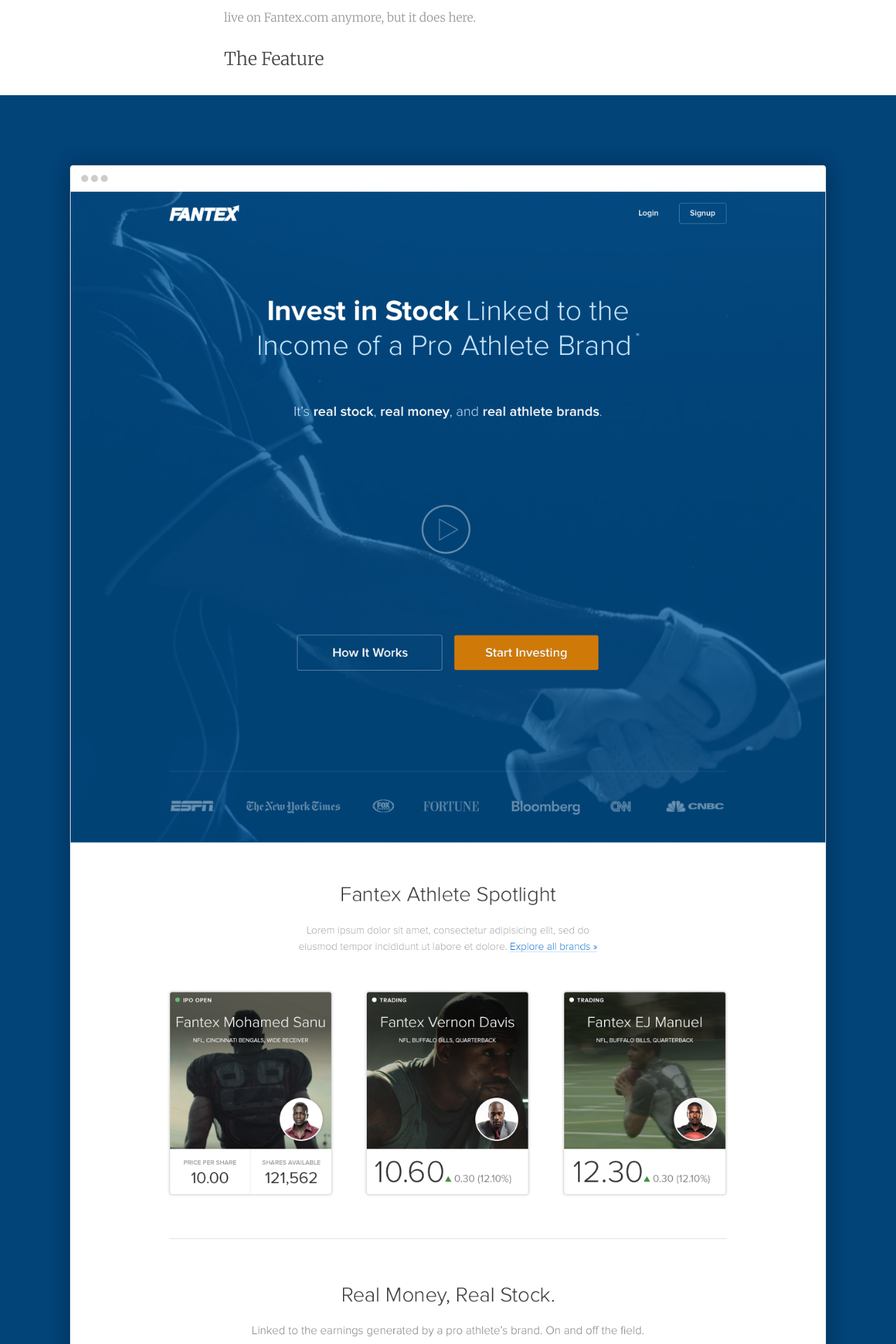
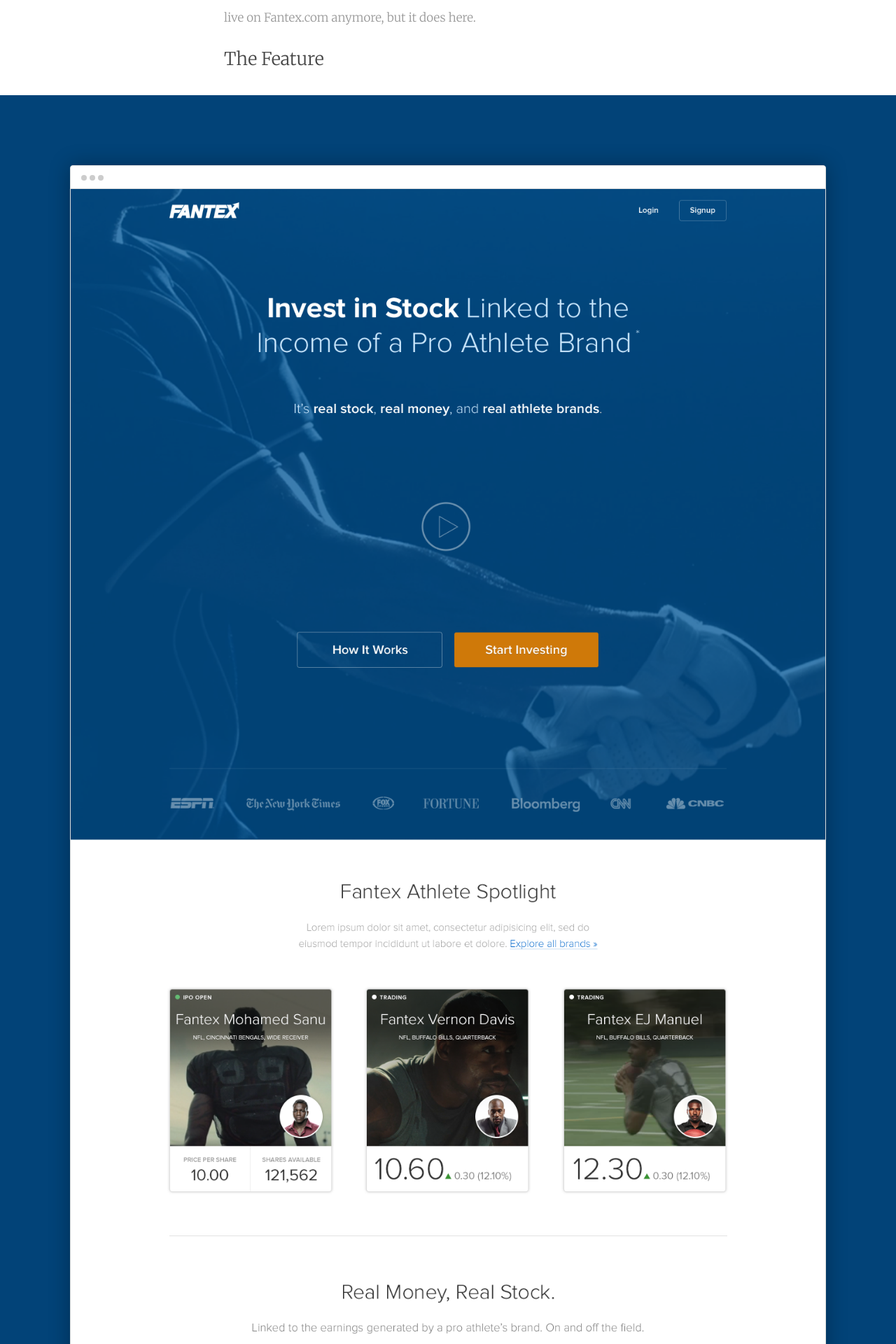
Before and after one commit to aaronrelph/aaronrelph.github.io, a Jekyll site: the page built from fantex.html, in a window 1280 px wide. Shown: the part 1957-3877 px from the top of the page at 70% size. Built offline with Jekyll 4.4.1, drawn with Linux system fonts in a browser that asks for light colours; nearby versions of some CDN libraries.

Commit message:
mobile browser bar

```diff
--- a/_sass/_base.scss
+++ b/_sass/_base.scss
@@ -22,15 +22,14 @@
   line-height: $base-line-height;
   font-weight: 300;
   color: $text-color;
+  background-size: cover;
 
   @include tablet {
     background: url(../aaron-relph.png) top center no-repeat;
-    background-size: cover;
   }
 
   @include desktop {
     background: url(../aaron-relph.png) top right no-repeat;
-    background-size: cover;
   }
 
   &.portfolio {
--- a/_sass/_layout.scss
+++ b/_sass/_layout.scss
@@ -284,14 +284,22 @@
 
   .bar {
     border-bottom: 1px solid #ddd;
-    padding: 5px 15px;
+    padding: 0 8px;
     text-align: left;
+
+    @include tablet {
+      padding: 3px 15px;
+    }
+
+    @include desktop {
+      padding: 3px 15px;
+    }
 
     .circle {
       border-radius: 50%;
       background: #ccc;
-      width: 10px;
-      height: 10px;
+      width: 8px;
+      height: 8px;
       display: inline-block;
     }
   }
```
Also changed, not shown: 2 other files.
